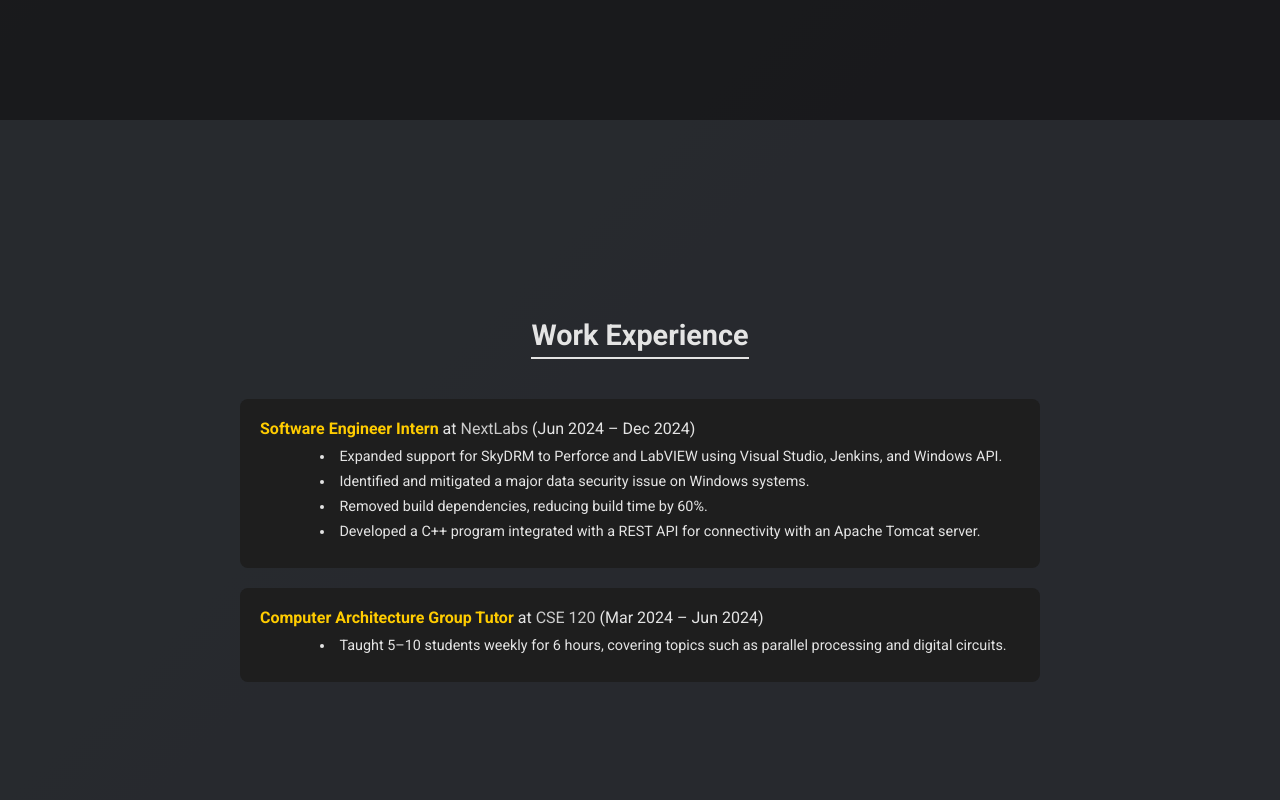
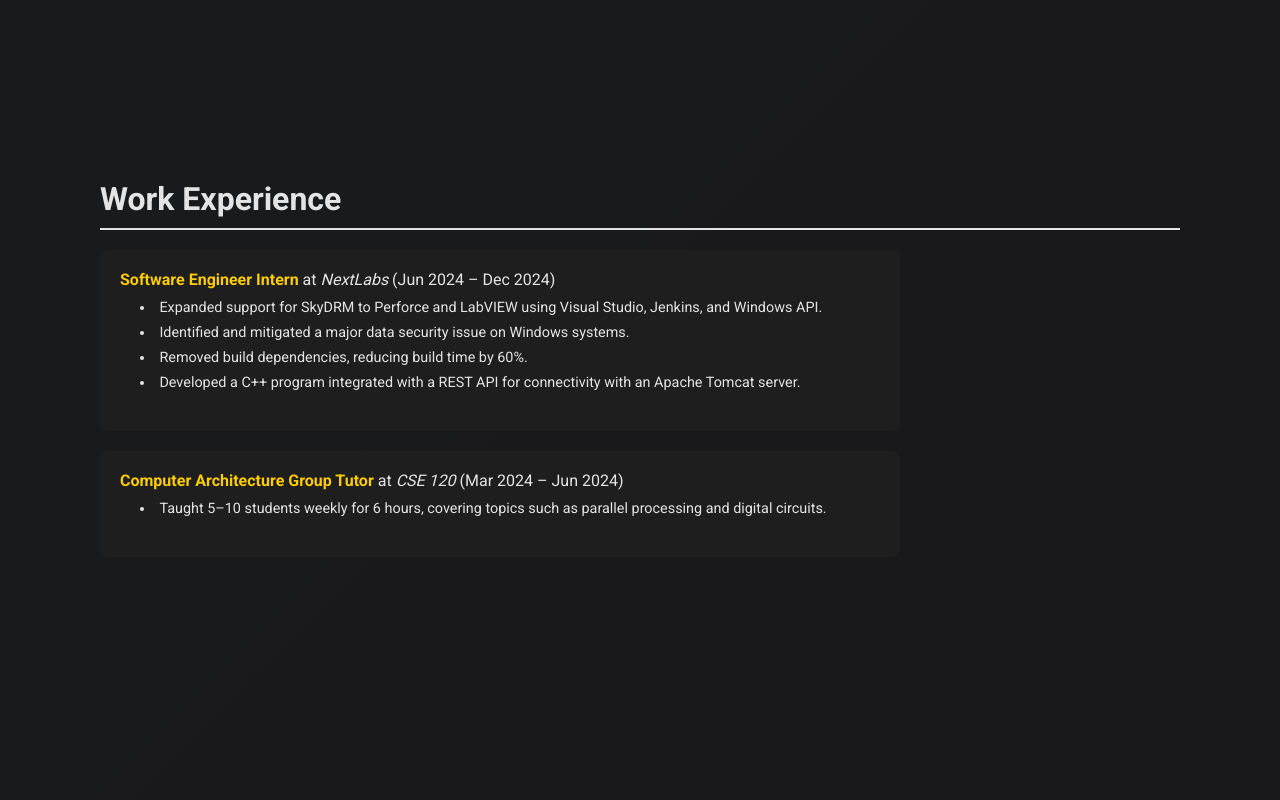
Before and after one commit to 5432roy/5432roy.github.io, a React (Create React App) app in the folder roy5432-page/: page / in a window 1280 px wide. Shown: the part 2280-3080 px from the top of the page. Built offline with nearby package versions, Linux system fonts and the light colour scheme.

Commit message:
`[Fix]` Mobile View
- Home right shows text into two line instead of going out of the screen
- work section now use the entire width
- aboutMe section not skewing to the right

```diff
--- a/roy5432-page/src/App.css
+++ b/roy5432-page/src/App.css
@@ -394,49 +394,28 @@ body, html {
   text-decoration: underline;
 }
 
-/* Responsive: For screens narrower than 900px, stack the lists vertically */
-@media (max-width: 900px) {
-  .course-section {
-    padding: 20px;
-  }
-  .course-content {
-    flex-direction: column;
-    align-items: center;
-  }
-  .course-list {
-    width: 80%;
-    margin-bottom: 20px;
-  }
-}
 
 
 
-
-
-/* ---------- Work Experience Section Custom Styles ---------- */
+/* ---------- Work Experience Section ---------- */
 .work-section {
-  min-height: 100vh;
-  scroll-snap-align: start;
-  background-color: rgba(30, 32, 36, 0.95);
+  background-color: rgba(15, 15, 17, 0.95);
   color: #e4e4e4;
-  display: flex;
-  flex-direction: column;
-  align-items: center;
-  justify-content: center;
   padding: 60px 100px;
   margin: 0;
+  min-height: 100vh;
 }
 
 .work-section h2 {
   margin-top: 0;
   margin-bottom: 20px;
-  font-size: 1.8rem;
+  font-size: 2rem;
   border-bottom: 2px solid #e4e4e4;
-  padding-bottom: 5px;
+  padding-bottom: 10px;
   color: #e4e4e4;
 }
 
-.work-section > ul {
+.work-section ul {
   list-style: none;
   padding: 0;
   margin: 20px 0;
@@ -444,38 +423,31 @@ body, html {
   max-width: 800px;
 }
 
-.work-section > ul > li {
+.work-section ul > li {
   background-color: #1e1e1e;
   margin-bottom: 20px;
   padding: 20px;
   border-radius: 8px;
   transition: background-color 0.3s ease;
+  width: 100%;
 }
 
-.work-section > ul > li:hover {
+.work-section ul > li:hover {
   background-color: #2c2e33;
 }
 
-/* Styling for job title and company */
-.work-section > ul > li strong {
+.work-section ul > li strong {
   color: #ffcc00;
 }
 
-.work-section > ul > li em {
-  color: #cccccc;
-  font-style: normal;
-}
-
-/* Nested list for job responsibilities */
-.work-section > ul > li > ul {
+.work-section ul > li ul {
   list-style: disc inside;
   margin-top: 10px;
   margin-left: 20px;
   font-size: 0.9rem;
 }
 
-/* Individual responsibility items */
-.work-section > ul > li > ul > li {
+.work-section ul > li ul > li {
   margin-bottom: 8px;
   background-color: transparent;
   padding: 0;
@@ -653,6 +625,22 @@ footer {
   }
 }
 
+/* Responsive: For screens narrower than 900px, stack the lists vertically */
+@media (max-width: 900px) {
+  .course-section {
+    padding: 20px;
+  }
+  .course-content {
+    flex-direction: column;
+    align-items: center;
+  }
+  .course-list {
+    width: 80%;
+    margin-bottom: 20px;
+  }
+}
+
+
 /* ---------- Additional Mobile Adjustments for Screens up to 750px ---------- */
 @media (max-width: 750px) {
   /* Global text size adjustment */
@@ -669,9 +657,11 @@ footer {
   .home-left h1 {
     font-size: 2.5rem;
   }
-  .home-info {
-    padding: 15px;
-    max-width: 95%;
+  .home-info .info-content {
+    white-space: normal;
+    overflow-wrap: break-word;
+    word-wrap: break-word;
+    text-overflow: clip;
   }
 
   /* General Section adjustments */
@@ -680,6 +670,9 @@ footer {
   }
 
   /* AboutMe Section adjustments */
+  .aboutme-section {
+    padding: 20px 10px;
+  }
   .aboutme-container {
     flex-direction: column;
     gap: 20px;
@@ -711,6 +704,9 @@ footer {
 
 
   /* Courses Section adjustments */
+  .course-section {
+    height: auto;
+  }
   .course-content {
     flex-direction: column;
     gap: 20px;
@@ -720,9 +716,28 @@ footer {
   }
 
   /* Work Experience Section adjustments */
-  .work-section > ul {
+  .work-section {
+    padding: 20px 10px;
+  }
+
+  .work-section h2 {
+    font-size: 1.5rem;
+    margin-bottom: 15px;
+  }
+
+  .work-section ul {
+    margin: 15px 0;
     max-width: 100%;
-    padding: 0 10px;
+  }
+
+  .work-section ul > li {
+    padding: 15px;
+    margin-bottom: 15px;
+  }
+
+  .work-section ul > li ul {
+    margin-left: 15px;
+    font-size: 0.85rem;
   }
 
   /* Projects Section adjustments */
```
